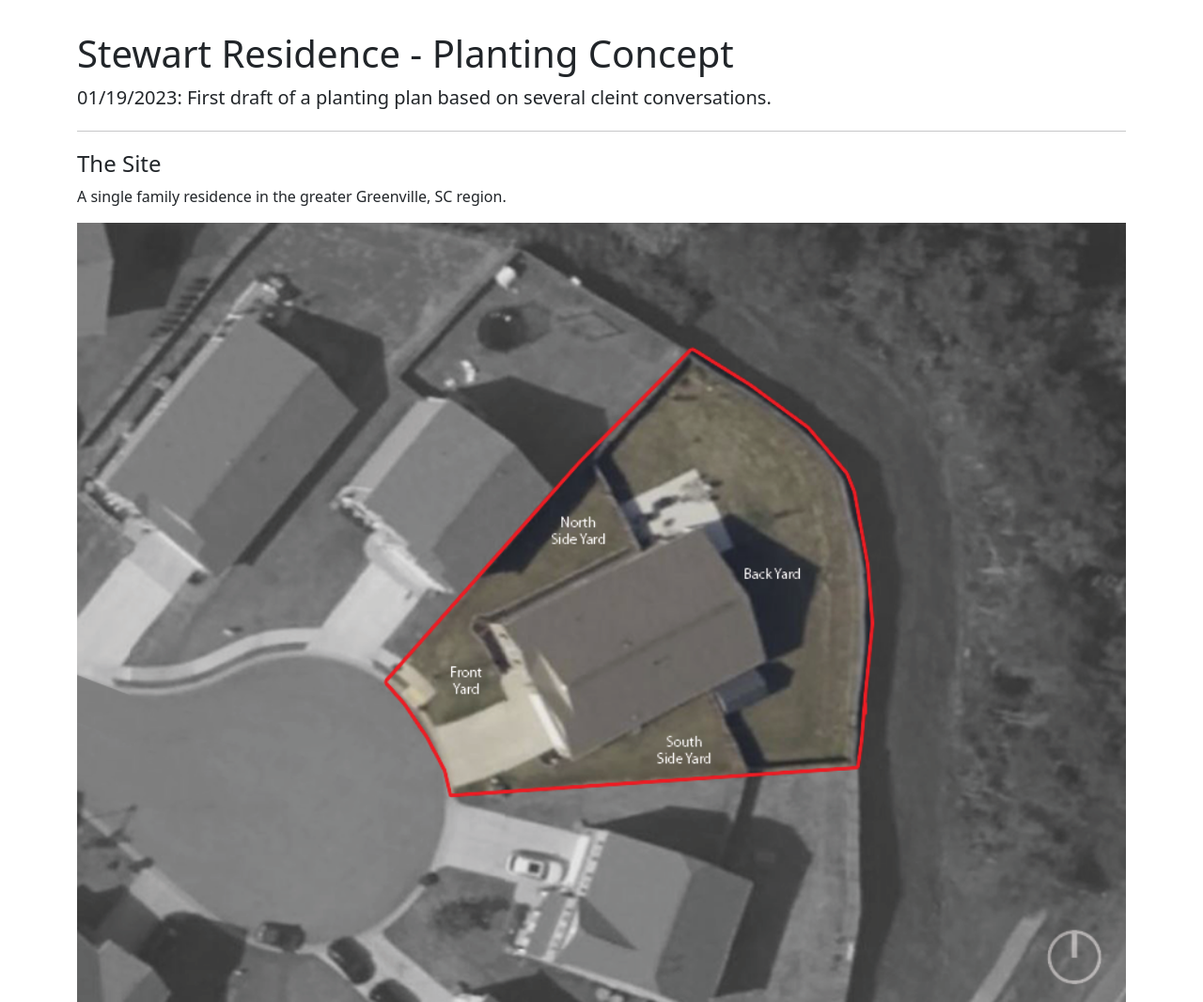
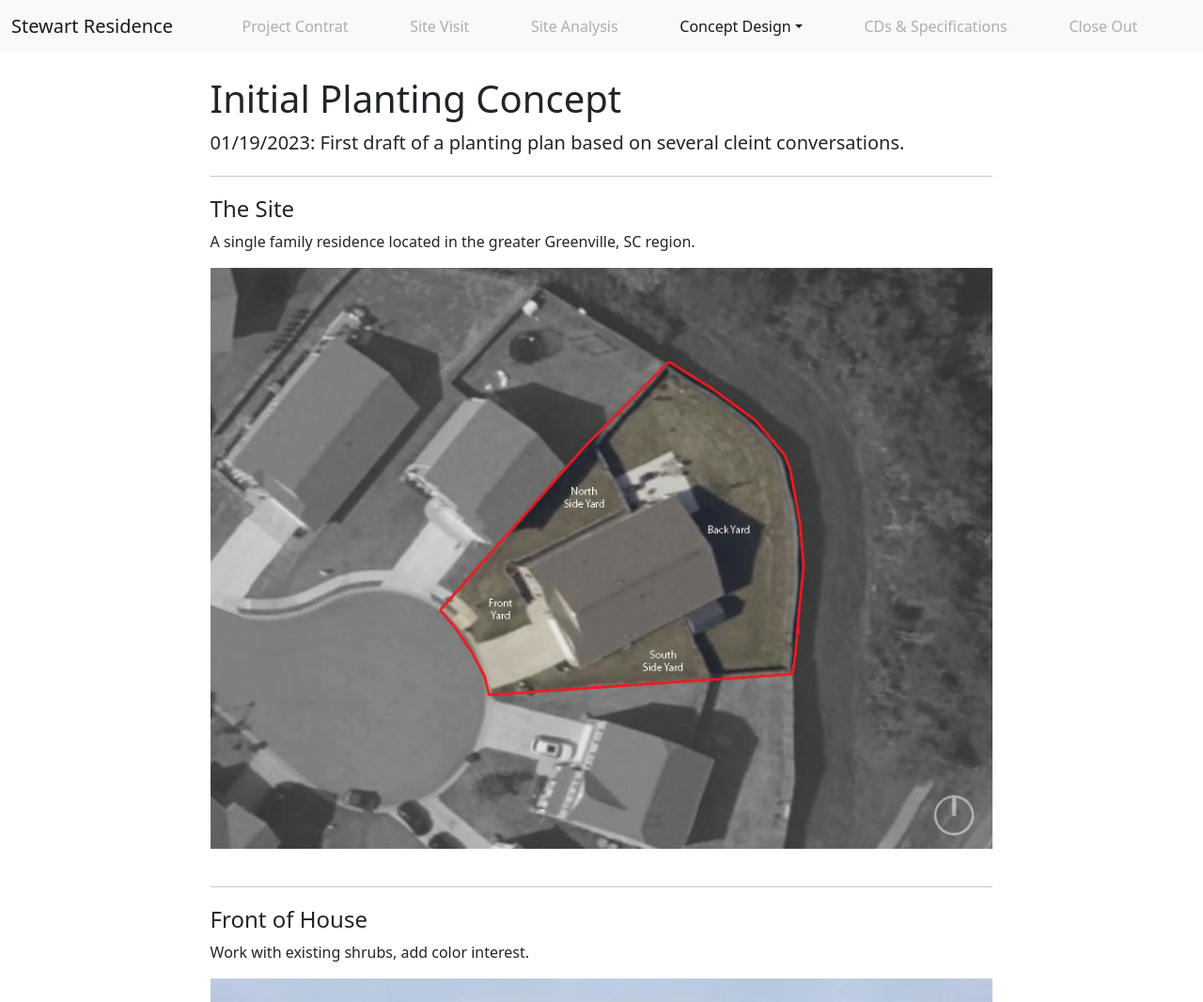
Before and after one commit to kevin-stew/planting-design-test, a plain HTML site: page index.html in a window 1280 px wide. Shown: the top 1066 px of the page at 94% size. Drawn offline with nearby package versions, Linux system fonts and the light colour scheme.

Commit message:
nav bar added

```diff
--- a/assets/css/style.css
+++ b/assets/css/style.css
@@ -8,13 +8,19 @@ hr{
     margin-bottom: 20px;
 }
 
+.navbar-custom{
+    /* display: flex; */
+    justify-content: space-evenly;
+    flex-grow: 1;
+}
+
 .banner{
     height: 200px;
     width: auto;
 }
 .container{
-    /* padding-left: 12%;
-    padding-right: 12%; */
+    padding-left: 12%;
+    padding-right: 12%;
     padding-bottom:50px;
 }
 
--- a/index.html
+++ b/index.html
@@ -19,14 +19,61 @@
     <img src="/assets/images/side_north_proposed.png" class="d-block w-100" alt="no /">
 </div> -->
 
+<nav class="navbar navbar-expand-lg navbar-light bg-light sticky-top">
+  <div class="container-fluid">
+    <a class="navbar-brand" href="index.html">Stewart Residence</a>
+    <button class="navbar-toggler" type="button" data-bs-toggle="collapse"
+            data-bs-target="#navbarNavDropdown" aria-controls="navbarNavDropdown"
+            aria-expanded="false" aria-label="Toggle navigation">
+      <span class="navbar-toggler-icon"></span>
+    </button>
+
+
+    <div class="collapse navbar-collapse" id="navbarNavDropdown">
+      <ul class="navbar-nav navbar-custom">
+
+        <li class="nav-item">
+          <a class="nav-link disabled" href="#">Project Contrat</a>
+        </li>
+        <li class="nav-item">
+          <a class="nav-link disabled" href="#">Site Visit</a>
+        </li>
+        <li class="nav-item">
+          <a class="nav-link disabled" href="#">Site Analysis</a>
+        </li>
+
+        <li class="nav-item dropdown">
+          <a class="nav-link dropdown-toggle active" href="#" id="navbarDropdownMenuLink"
+          role="button" data-bs-toggle="dropdown" aria-expanded="false">Concept Design</a>
+          <ul class="dropdown-menu" aria-labelledby="navbarDropdownMenuLink">
+            <li><a class="dropdown-item" href="#">Initial Concept - 011923</a></li>
+            <li><a class="dropdown-item disabled" href="#">Revision #1 - xxxxxx</a></li>
+            <li><a class="dropdown-item disabled" href="#">Revision #2 - xxxxxx</a></li>
+            <li><a class="dropdown-item disabled" href="#">Final Concept - xxxxxx</a></li>
+          </ul>
+        </li>
+
+        <li class="nav-item">
+          <a class="nav-link disabled" aria-current="page" href="#">CDs & Specifications</a>
+        </li>
+        <li class="nav-item">
+          <a class="nav-link disabled" aria-current="page" href="#">Close Out</a>
+        </li>
+
+
+      </ul>
+    </div>
+  </div>
+</nav>
+
 <div class="container d-flex flex-column justify-content center">
-    <h1>Stewart Residence - Planting Concept</h1>
+    <h1>Initial Planting Concept</h1>
     <p class="lead">01/19/2023: First draft of a planting plan based on several cleint conversations.</p>
 
     <hr class="mt-1">
     <h4>The Site</h4>
     <p>
-        A single family residence in the greater Greenville, SC region.
+        A single family residence located in the greater Greenville, SC region.
     </p>
     <img src="assets/images/plan_existing.png" alt="The site">
 
@@ -344,6 +391,7 @@
                     interaction-prompt-style="basic"
                     >
         </div>
+
         <div>
           <h6>Client Mailbox</h6>
           <!-- rotation-per-second=".1rad"
@@ -359,7 +407,6 @@
                       >
         </div>
       </div>
-
 </div>
 <script type="module" src="https://unpkg.com/@google/model-viewer/dist/model-viewer.min.js"></script>
 <script src="https://cdnjs.cloudflare.com/ajax/libs/popper.js/2.9.2/umd/popper.min.js"></script>
```
Lines whose indentation alone changed are shown as unchanged.
